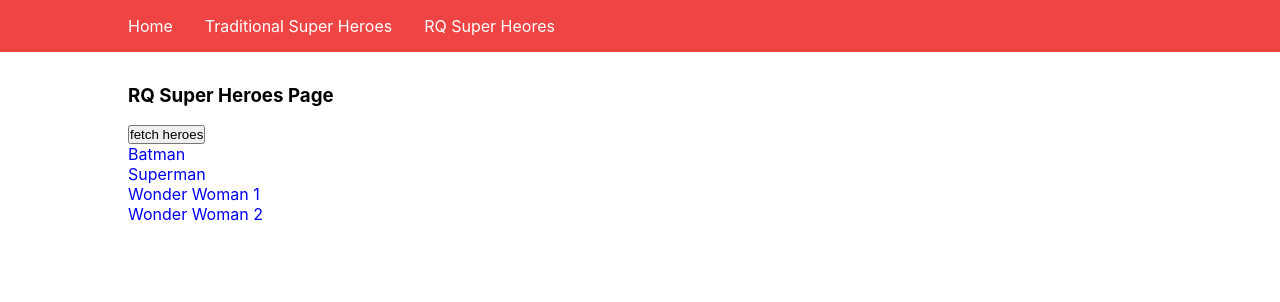
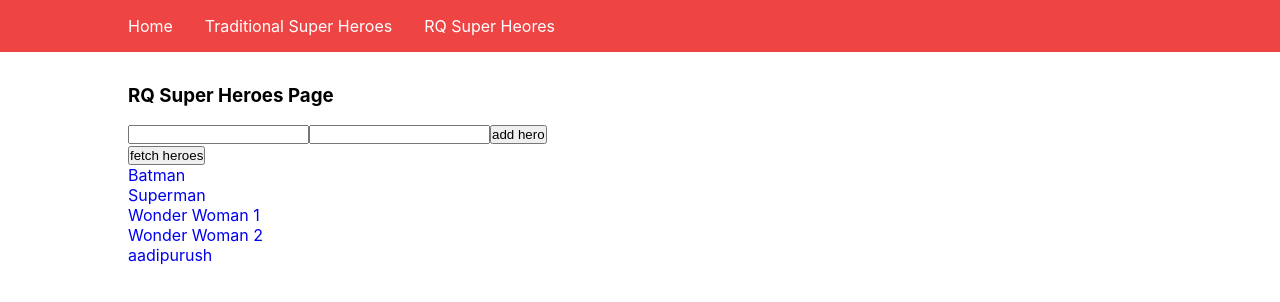
Before and after one commit to ksrinreddy/react-query-basics-practice, a React (Create React App) app: page /rq-super-heroes in a window 1280 px wide. Shown: the top 302 px of the page. Built offline with nearby package versions, Linux system fonts and the light colour scheme; data requests are answered from the project's data file.

Commit message:
get familiar with mutations, posting data to api

```diff
--- a/db.json
+++ b/db.json
@@ -19,6 +19,11 @@
       "id": 4,
       "name": "Wonder Woman 2",
       "alterEgo": "Princess Charli"
+    },
+    {
+      "name": "aadipurush",
+      "alterEgo": "prabhas",
+      "id": 5
     }
   ],
   "friends": [
@@ -44,7 +49,11 @@
   "channels": [
     {
       "id": "codevolution",
-      "courses": ["react", "vue", "angular"]
+      "courses": [
+        "react",
+        "vue",
+        "angular"
+      ]
     }
   ],
   "colors": [
--- a/src/components/RQSuperheroesPage.js
+++ b/src/components/RQSuperheroesPage.js
@@ -1,31 +1,38 @@
-// import axios from "axios";
 import React, { useState } from "react";
-// import { useQuery } from "react-query";
 import { Link } from "react-router-dom";
-import { useSuperHeroesData } from "../hooks/useSuperHeroesData";
+import {
+  useAddSuperHeroData,
+  useSuperHeroesData,
+} from "../hooks/useSuperHeroesData";
 import Loading from "./Loading";
 import { Container } from "./styles/Container.styled";
 import { StyledError } from "./styles/Error.styled";
 import { RQSuperHeroes } from "./styles/RQSuperHeroes.styled";
 
 const RQSuperHeroesPage = () => {
-  // const [refetchInterval, setRefetchInterval] = useState(3000);
+  const [name, setName] = useState("");
+  const [alterEgo, setAlterEgo] = useState("");
+
   const onSuccess = (data) => {
     console.log("perform side effect after fetching data", data);
-    // if (data.data.length === 4) {
-    //   setRefetchInterval(false);
-    // }
   };
 
   const onError = (error) => {
     console.log("perform side effect after encountering error", error);
-    // setRefetchInterval(false);
   };
 
   const { isLoading, data, isError, error, isFetching, refetch } =
     useSuperHeroesData(onSuccess, onError);
   // console.log(data);
-  console.log({ isLoading, isFetching });
+  // console.log({ isLoading, isFetching });
+
+  const { mutate: addHero } = useAddSuperHeroData();
+
+  const handleAddHeroClick = () => {
+    console.log({ name, alterEgo });
+    const hero = { name, alterEgo };
+    addHero(hero);
+  };
 
   if (isLoading || isFetching) {
     return <Loading />;
@@ -42,6 +49,19 @@
     <RQSuperHeroes>
       <Container>
         <h3>RQ Super Heroes Page</h3>
+        <div>
+          <input
+            type="text"
+            value={name}
+            onChange={(e) => setName(e.target.value)}
+          />
+          <input
+            type="text"
+            value={alterEgo}
+            onChange={(e) => setAlterEgo(e.target.value)}
+          />
+          <button onClick={handleAddHeroClick}>add hero</button>
+        </div>
         <button onClick={refetch}>fetch heroes</button>
         {data?.data.map((hero) => {
           return (
@@ -50,9 +70,6 @@
             </div>
           );
         })}
-        {/* {data.map((heroName) => {
-          return <div key={heroName}>{heroName}</div>;
-        })} */}
       </Container>
     </RQSuperHeroes>
   );
--- a/src/hooks/useSuperHeroesData.js
+++ b/src/hooks/useSuperHeroesData.js
@@ -1,9 +1,13 @@
 import axios from "axios";
-import { useQuery } from "react-query";
+import { useMutation, useQuery } from "react-query";
 
 const fetchRQSuperHeroes = () => {
   return axios.get("http://localhost:4000/superheroes");
   // return axios.get("http://localhost:4000/superheroes1");
+};
+
+const addSuperHero = (hero) => {
+  return axios.post(`http://localhost:4000/superheroes`, hero);
 };
 
 export const useSuperHeroesData = (onSuccess, onError) => {
@@ -16,3 +20,7 @@
     // },
   });
 };
+
+export const useAddSuperHeroData = () => {
+  return useMutation(addSuperHero);
+};
```
